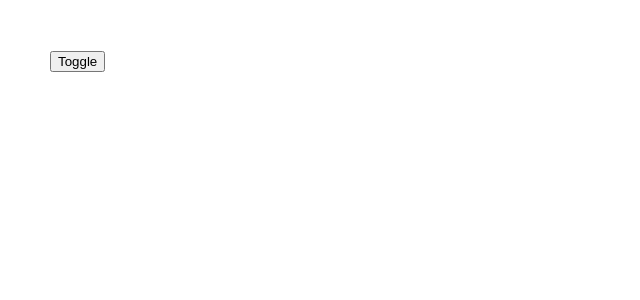
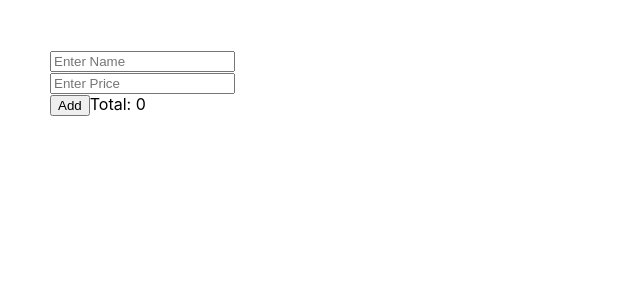
Before and after one commit to phaothu2002x/TikTok-project, a React (Create React App) app: page / in a window 1280 px wide. Shown: the top 300 px of the page, without its empty margins (0-640 px from the left). Built offline with nearby package versions, Linux system fonts and the light colour scheme.

Commit message:
useMemo()

```diff
--- a/src/App.js
+++ b/src/App.js
@@ -1,13 +1,54 @@
-import { useState } from "react";
+import { useState, useCallback, useRef, useMemo } from "react";
 import Content from "./Content";
 
 function App() {
-    const [show, setShow] = useState(false);
+    const [name, setName] = useState("");
+    const [price, setPrice] = useState("");
+    const [products, setProducts] = useState([]);
+
+    const handleClick = () => {
+        setProducts([
+            ...products,
+            {
+                name,
+                price: +price,
+            },
+        ]);
+        setName("");
+        setPrice("");
+    };
+
+    const total = useMemo(() => {
+        const result = products.reduce(
+            (result, product) => result + product.price,
+            0
+        );
+        return result;
+    }, [products]);
 
     return (
         <div className="App" style={{ padding: 50 }}>
-            <button onClick={() => setShow(!show)}>Toggle</button>
-            {show && <Content />}
+            <input
+                value={name}
+                placeholder="Enter Name"
+                onChange={(e) => setName(e.target.value)}
+            />
+            <br />
+            <input
+                value={price}
+                placeholder="Enter Price"
+                onChange={(e) => setPrice(e.target.value)}
+            />
+            <br />
+            <button onClick={handleClick}>Add</button>
+            Total: {total}
+            <ul>
+                {products.map((product, index) => (
+                    <li key={index}>
+                        {product.name}-{product.price}
+                    </li>
+                ))}
+            </ul>
         </div>
     );
 }
--- a/src/Content.js
+++ b/src/Content.js
@@ -1,51 +1,13 @@
-import { useEffect, useState } from "react";
+import { memo } from "react";
 
-const lessons = [
-    {
-        id: 1,
-        name: "Javascript",
-    },
-    {
-        id: 2,
-        name: "HTML-CSS",
-    },
-    {
-        id: 3,
-        name: "Reacjs",
-    },
-];
-
-function Content() {
-    const [lessonId, setLessonId] = useState(1);
-
-    useEffect(() => {
-        const handleEvent = ({ detail }) => {
-            console.log(detail);
-        };
-
-        window.addEventListener(`lesson-${lessonId}`, handleEvent);
-
-        return () => {
-            window.removeEventListener(`lesson-${lessonId}`, handleEvent);
-        };
-    }, [lessonId]);
-
+function Content({ onIncrease }) {
+    console.log("re-render");
     return (
-        <div>
-            {lessons.map((lesson) => (
-                <li
-                    key={lesson.id}
-                    style={{
-                        margin: "20px",
-                        color: lessonId === lesson.id ? "orange" : "#333",
-                    }}
-                    onClick={() => setLessonId(lesson.id)}
-                >
-                    {lesson.name}
-                </li>
-            ))}
-        </div>
+        <>
+            <h2>Hello ae </h2>
+            <button onClick={onIncrease}>Click me!</button>
+        </>
     );
 }
 
-export default Content;
+export default memo(Content);
--- a/src/index.js
+++ b/src/index.js
@@ -5,19 +5,6 @@
 import reportWebVitals from "./reportWebVitals";
 
 // fake comments
-function emitComment(id) {
-    setInterval(() => {
-        window.dispatchEvent(
-            new CustomEvent(`lesson-${id}`, {
-                detail: `Content of lesson ${id}`,
-            })
-        );
-    }, 2000);
-}
-
-emitComment(1);
-emitComment(2);
-emitComment(3);
 
 const root = ReactDOM.createRoot(document.getElementById("root"));
 root.render(
```
